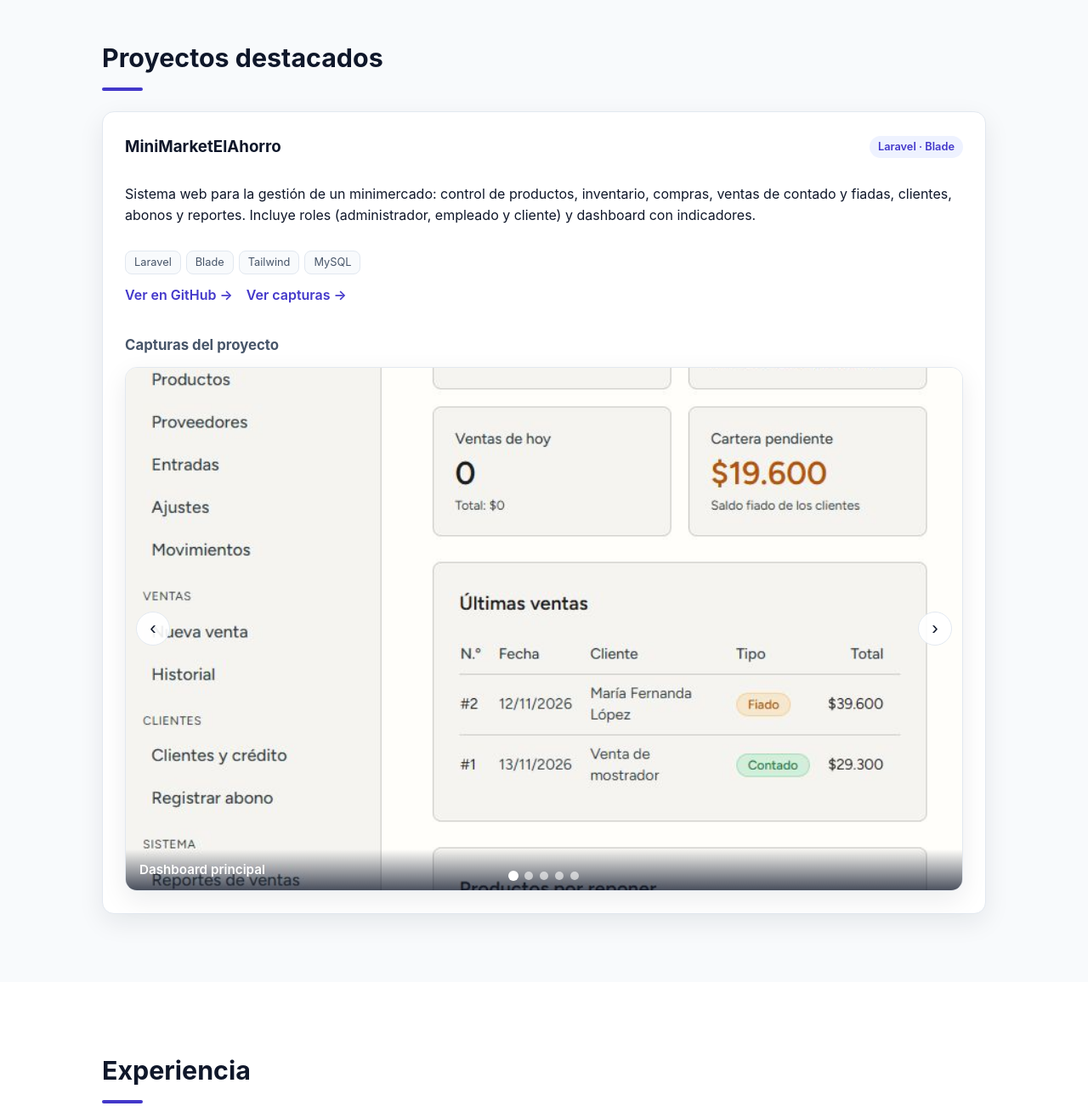
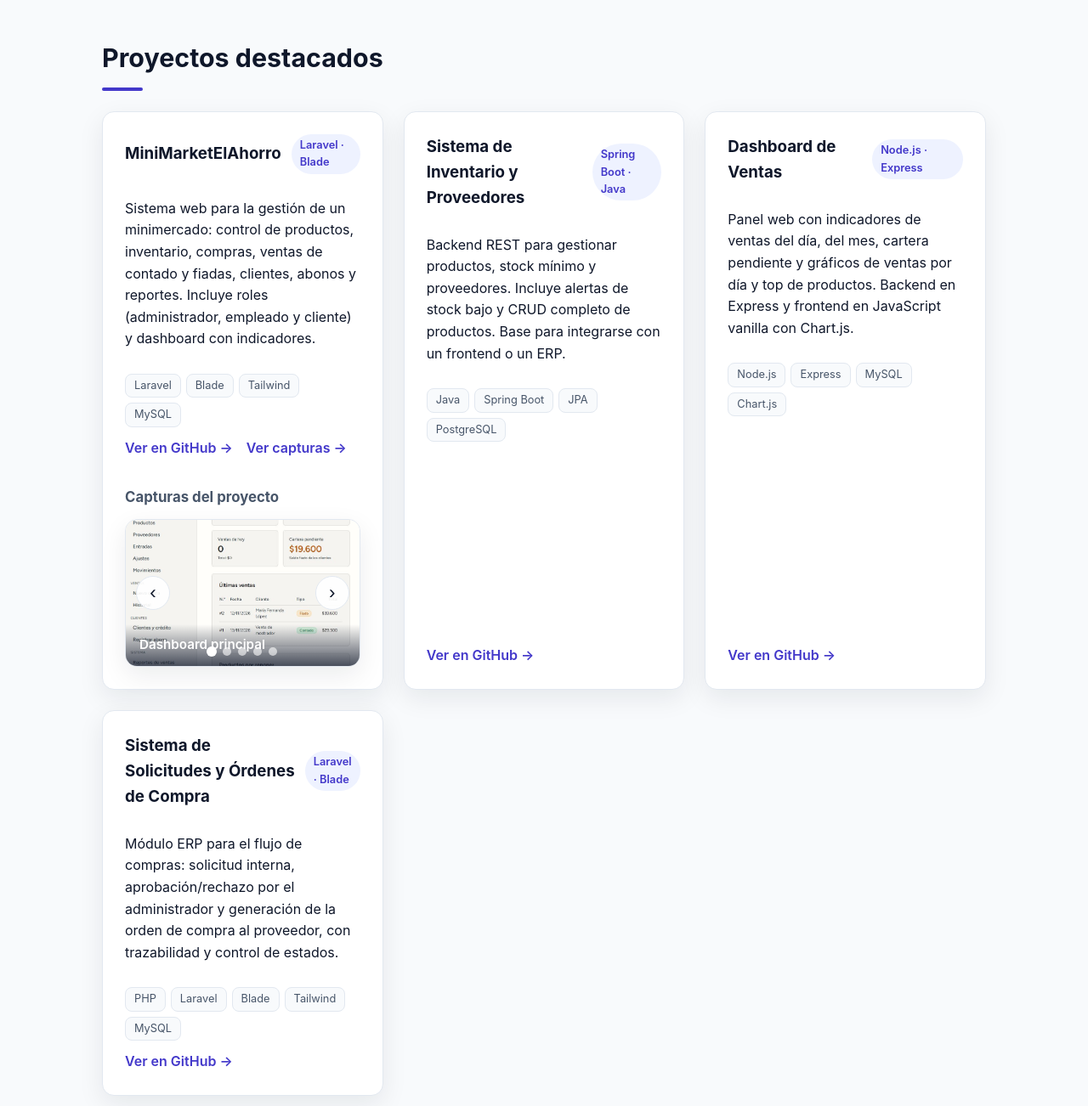
Before and after one commit to lysusco/portfolio, a plain HTML site: page index.html in a window 1280 px wide. Shown: the part 1560-2862 px from the top of the page at 85% size. Drawn offline with Linux system fonts and the light colour scheme.

Commit message:
feat: agregar 3 proyectos nuevos (inventario, dashboard, solicitudes)

```diff
--- a/index.html
+++ b/index.html
@@ -148,6 +148,60 @@
               </div>
             </div>
           </article>
+
+          <article class="project-card">
+            <div class="project-header">
+              <h3>Sistema de Inventario y Proveedores</h3>
+              <span class="project-tag">Spring Boot · Java</span>
+            </div>
+            <p>
+              Backend REST para gestionar productos, stock mínimo y proveedores. Incluye
+              alertas de stock bajo y CRUD completo de productos. Base para integrarse con
+              un frontend o un ERP.
+            </p>
+            <div class="project-tech">
+              <span>Java</span><span>Spring Boot</span><span>JPA</span><span>PostgreSQL</span>
+            </div>
+            <div class="project-actions">
+              <a class="project-link" href="https://github.com/lysusco/sistema-inventario-springboot" target="_blank" rel="noopener noreferrer">Ver en GitHub →</a>
+            </div>
+          </article>
+
+          <article class="project-card">
+            <div class="project-header">
+              <h3>Dashboard de Ventas</h3>
+              <span class="project-tag">Node.js · Express</span>
+            </div>
+            <p>
+              Panel web con indicadores de ventas del día, del mes, cartera pendiente y gráficos
+              de ventas por día y top de productos. Backend en Express y frontend en JavaScript
+              vanilla con Chart.js.
+            </p>
+            <div class="project-tech">
+              <span>Node.js</span><span>Express</span><span>MySQL</span><span>Chart.js</span>
+            </div>
+            <div class="project-actions">
+              <a class="project-link" href="https://github.com/lysusco/dashboard-ventas-nodejs" target="_blank" rel="noopener noreferrer">Ver en GitHub →</a>
+            </div>
+          </article>
+
+          <article class="project-card">
+            <div class="project-header">
+              <h3>Sistema de Solicitudes y Órdenes de Compra</h3>
+              <span class="project-tag">Laravel · Blade</span>
+            </div>
+            <p>
+              Módulo ERP para el flujo de compras: solicitud interna, aprobación/rechazo por
+              el administrador y generación de la orden de compra al proveedor, con trazabilidad
+              y control de estados.
+            </p>
+            <div class="project-tech">
+              <span>PHP</span><span>Laravel</span><span>Blade</span><span>Tailwind</span><span>MySQL</span>
+            </div>
+            <div class="project-actions">
+              <a class="project-link" href="https://github.com/lysusco/solicitudes-compras-laravel" target="_blank" rel="noopener noreferrer">Ver en GitHub →</a>
+            </div>
+          </article>
         </div>
 
       </div>
```
